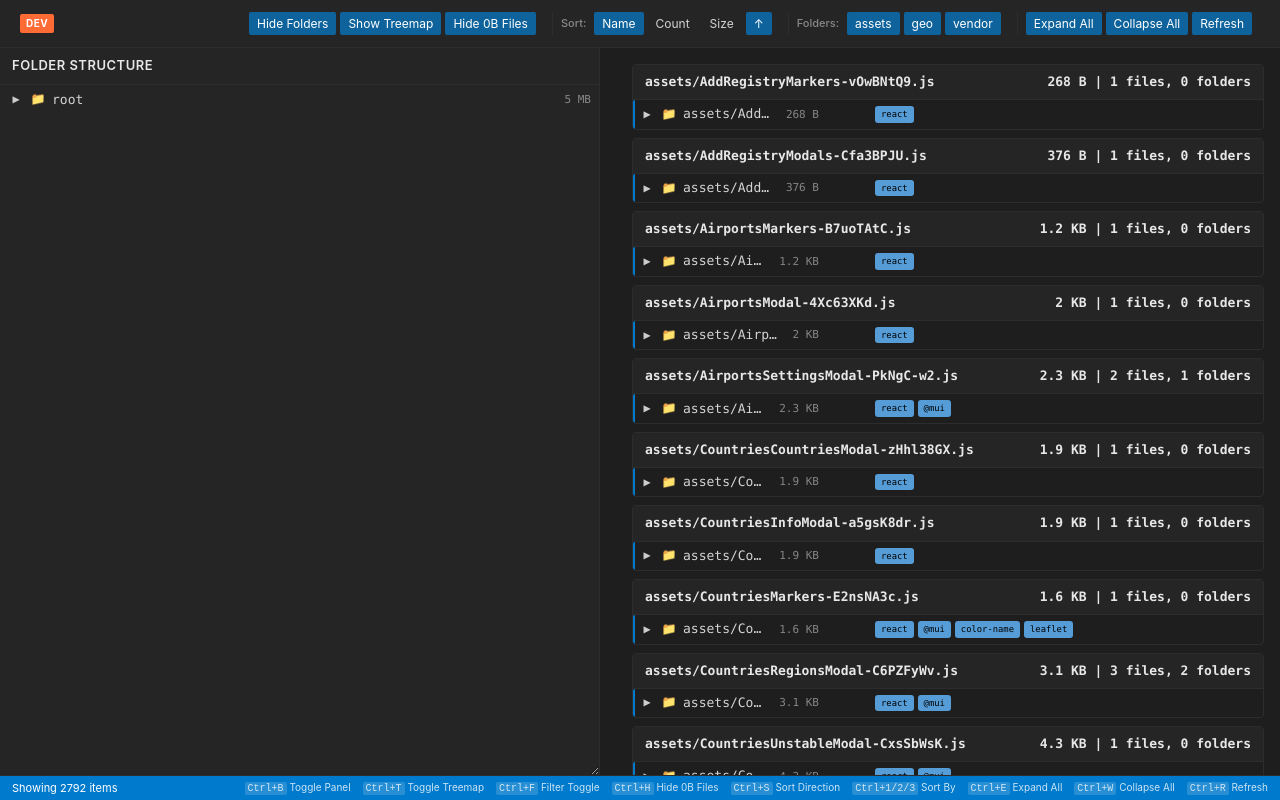
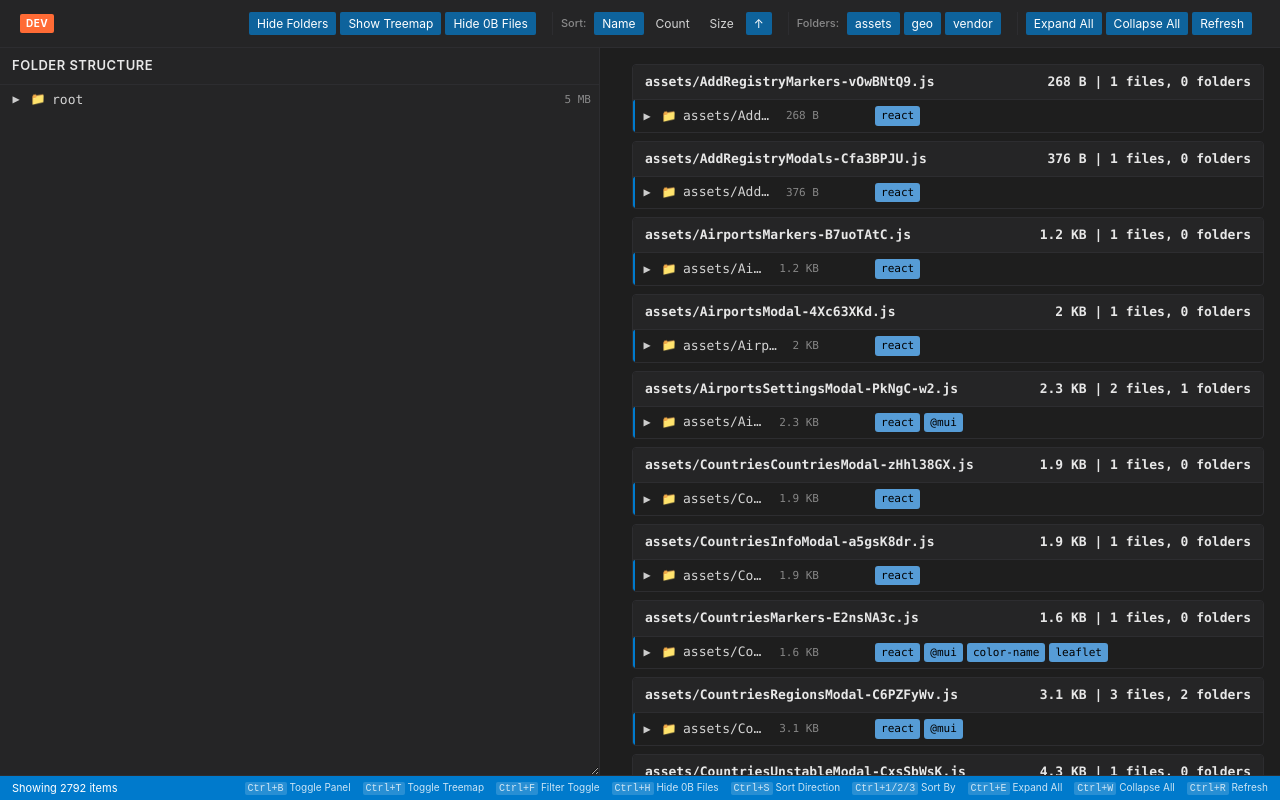
Before and after one commit to rand0mC0d3r/vs-bundle-visualizer, a React (Vite) app in the folder ui/: page / in a window 1280 px wide. Built offline with nearby package versions, Linux system fonts and the light colour scheme.

Commit message:
style: Increase font size for badge in App.css

```diff
--- a/ui/src/App.css
+++ b/ui/src/App.css
@@ -392,7 +392,7 @@
   color: var(--vscode-badge-foreground, #ffffff);
   padding: 2px 6px;
   border-radius: 3px;
-  font-size: 0.8em;
+  font-size: 1em;
   font-family: var(--vscode-editor-font-family, 'SF Mono', Monaco, 'Cascadia Code', 'Roboto Mono', Consolas, 'Courier New', monospace);
 }
 
```
